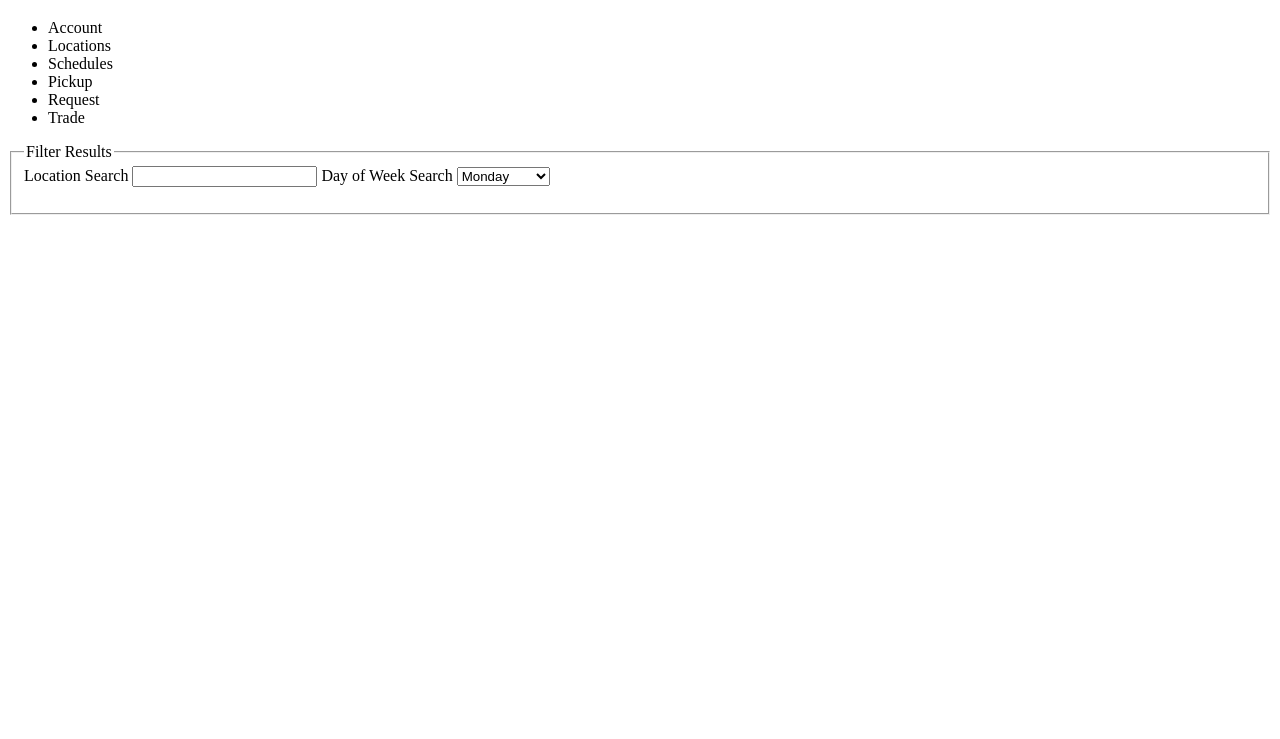
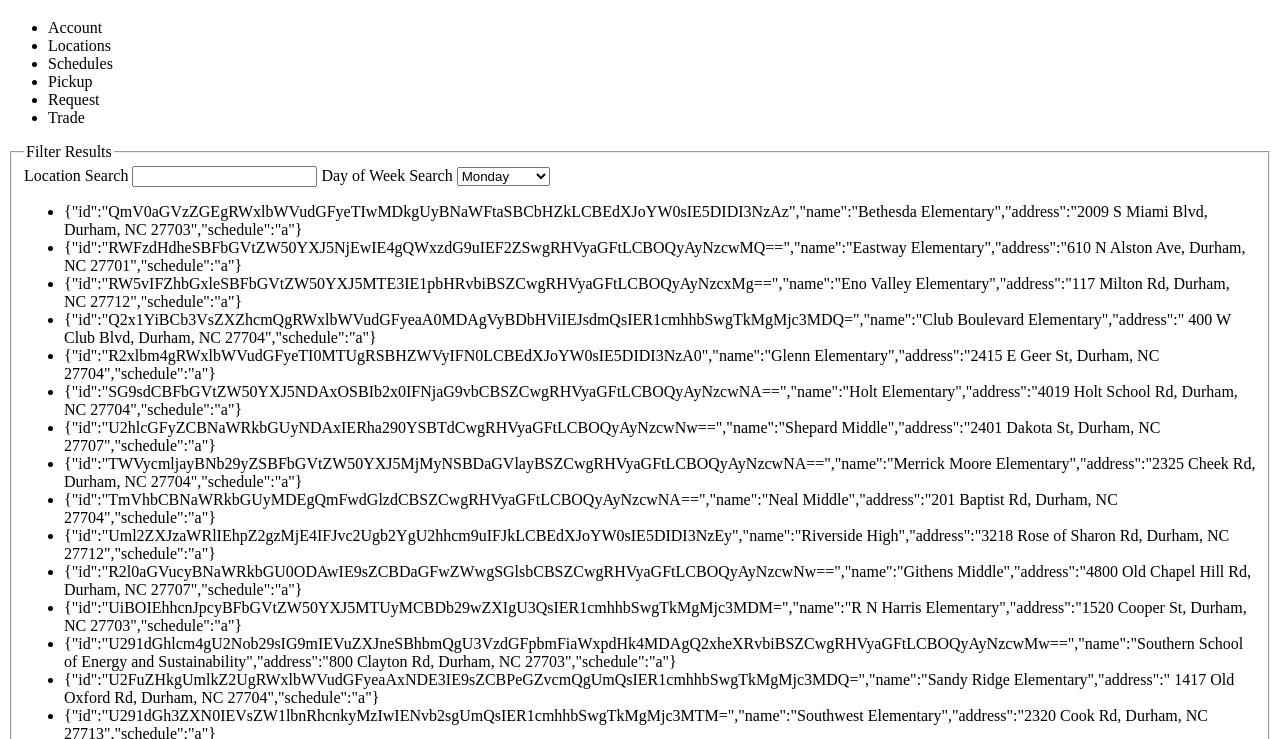
Before and after one commit to bullseyemaking/dps-meals, a plain HTML site: page index.html in a window 1280 px wide. Shown: the part 61-800 px from the top of the page. Drawn offline with Linux system fonts and the light colour scheme.

Commit message:
Add HTML

```diff
--- a/index.html
+++ b/index.html
@@ -38,7 +38,7 @@
     };
     document.body.onload = function() {
       fetch('locations.json').then(resp => resp.json()).then(data => {
-        data.forEach(d => d.map(item => {
+        Object.keys(data).forEach(d => data[d].map(item => {
           let li = document.createElement('LI');
           li.innerHTML = JSON.stringify(item);
           document.querySelector('#results').appendChild(li);
```
